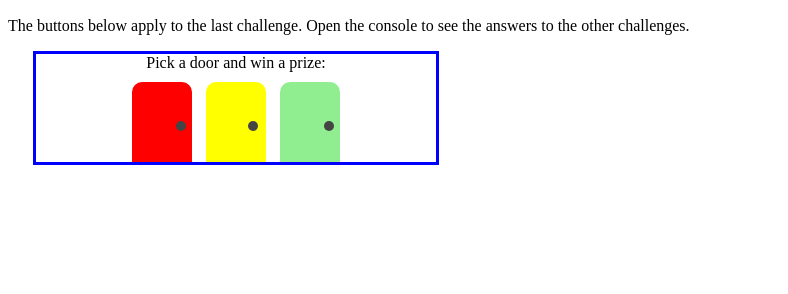
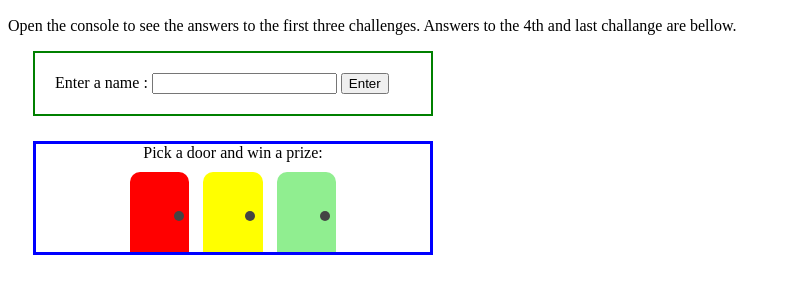
Before and after one commit to danMulvihill/js-mini-challange, a plain HTML site: page index.html in a window 1280 px wide. Shown: the part 38-332 px from the top of the page, without its empty margins (0-788 px from the left). Drawn offline with Linux system fonts and the light colour scheme.

```diff
--- a/css/main.css
+++ b/css/main.css
@@ -1,22 +1,32 @@
-button{
+*{
+    box-sizing: border-box;
+}
+
+form{
+    border: 2px solid green;
+    width: 400px;
+    margin: 10px 25px;
+    padding: 20px;
+}
+
+.doors{
+	border: 3px solid blue;
+    width: 400px;
+	margin: 25px;
+    text-align:center;
+    position: relative;
+}
+
+.doors button{
     padding: 5px;
     margin:10px 5px 0;
     border: 0;
     border-radius: 10px 10px 0 0;
-    transition: color .6s, background .6s;
+    transition: color .6s, background-color .6s;
     width: 15%;
     height: 80px;
     cursor: pointer;
 
-}
-
-.challenge{
-	border: 3px solid blue;
-
-    width: 400px;
-	margin: 10px 25px;
-    text-align:center;
-    position: relative;
 }
 
 .knobs{
@@ -52,7 +62,3 @@
     color:white;
     background-color: burlywood !important;
 }
-
-#output{
-	text-align: center;
-}
--- a/index.html
+++ b/index.html
@@ -8,17 +8,19 @@
 </head>
 <body>
     <h2>JavaScript Basics Mini Challenges</h2>
-    <p>The buttons below apply to the last challenge. Open the console to see the answers to the other challenges.</p>
+    <p>Open the console to see the answers to the first three challenges.
+       Answers to the 4th and last challange are bellow.
+    </p>
 
-    <!-- <div>
+    <form>
         Enter a name :
         <input type="text" id="nameIn">
-        <button onClick="tellName(nameEntered)">Enter</button>
-    </div>
-     -->
+        <button id="name-button">Enter</button>
+    </form>
 
-    <div class="challenge">
-        Pick a door and win a prize:<br>
+
+    <div class="doors">
+        Pick a door<span id="drGreet"></span> and win a prize:<br>
         <button id="red" onclick="getPrize('red')"></button>
         <button id="yellow" onclick="getPrize('yellow')"></button>
         <button id="green" onclick="getPrize('green')"></button>
--- a/js/main.js
+++ b/js/main.js
@@ -30,24 +30,27 @@
 }
 
 //function that takes a name in an arg and tells user the name
+//re-did this one after learning about event listeners.
+//Also got it to minipulate the DOM instead of log to the console.
 
-//I tried to do this one by DOM manipulation but could not quite get it to work
-/*
-var nameEntered = document.getElementById('nameIn').value;
-function tellName(x){
-    alert("You entered "+x);
-}
+// var enteredName = "Bob";
+// function tellName(name){
+//     console.log("Name entered was "+name);
+// }
+// tellName(enteredName);
 
-tellName(nameEntered);
-*/
+var nameButton = document.getElementById('name-button')
 
-var enteredName = "Bob";
-function tellName(name){
-    console.log("Name entered was "+name);
-}
-tellName(enteredName);
+nameButton.addEventListener('click', function(e){
+    e.preventDefault();
+    nameEntered = document.getElementById("nameIn").value;
+    alert("Hi, "+nameEntered);
+    document.getElementById("drGreet").innerText = ", "+nameEntered+",";
+});
 
 //The three door challenge:
+
+
 
 function getPrize(color){
     var output = document.getElementById("output");
```
